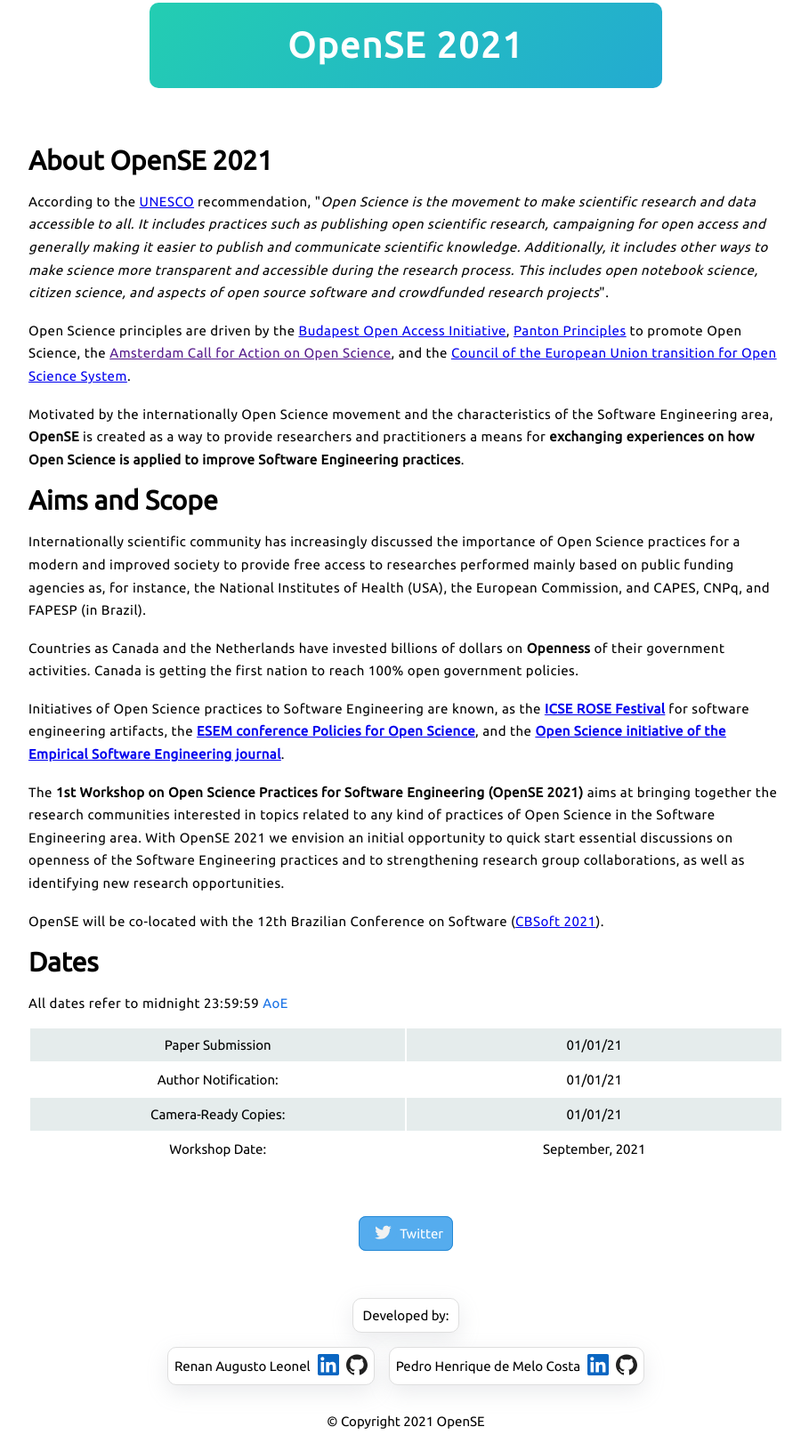
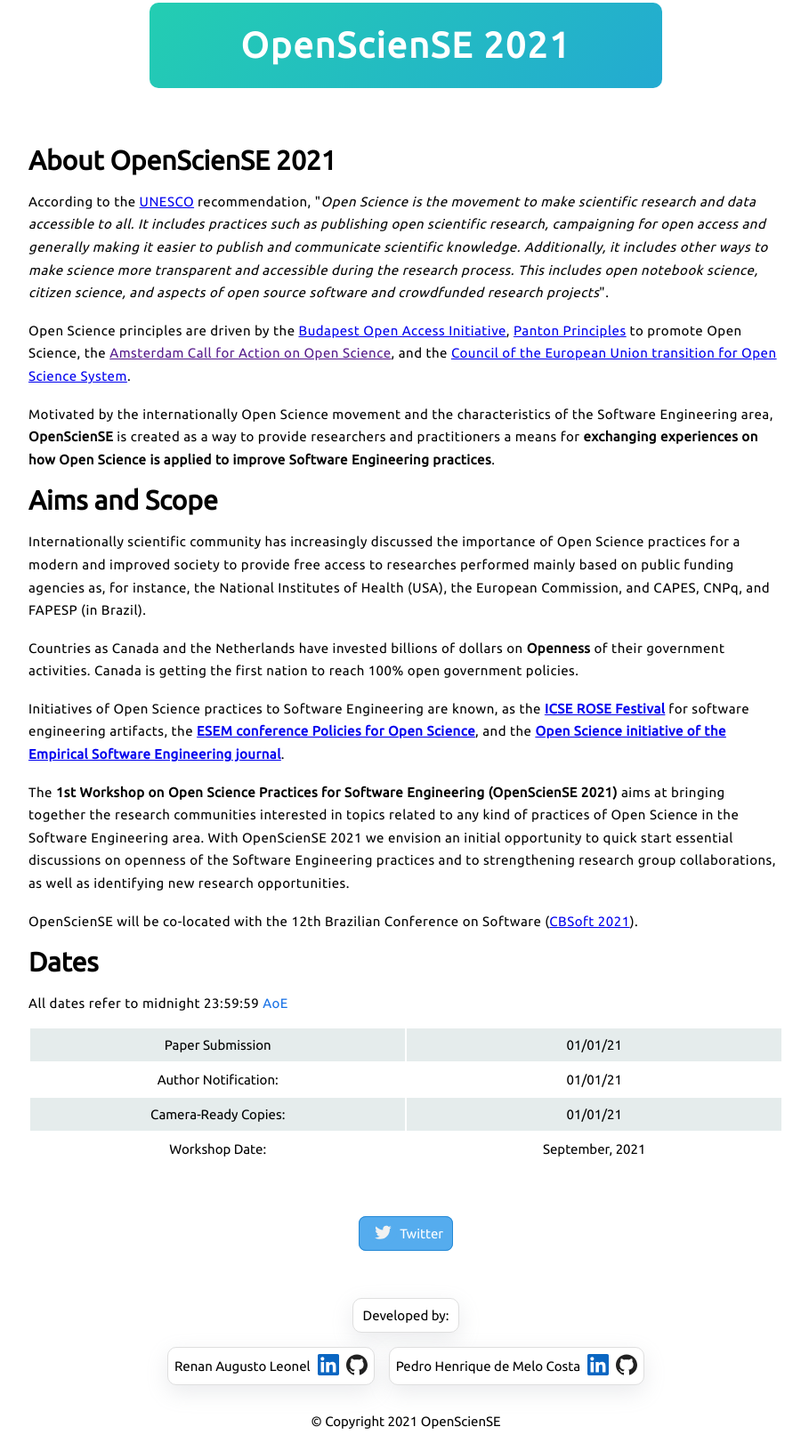
Before and after one commit to opensciense/opensciense2021, a plain HTML site: page index.html in a window 1280 px wide. Shown: the part 172-1794 px from the top of the page at 89% size, without its empty margins (184-1093 px from the left). Drawn offline with Linux system fonts and the light colour scheme.

Commit message:
Update index.html

```diff
--- a/index.html
+++ b/index.html
@@ -2,7 +2,7 @@
 <html>
     <head>
         <meta charset="utf-8">
-        <title>OpenSE 2021</title>
+        <title>OpenScienSE 2021</title>
         <link rel="stylesheet" href="./css/logo.css">
         <link rel="stylesheet" href="./css/main-page.css">
         <link rel="stylesheet" href="./css/header.css">
@@ -29,14 +29,14 @@
             <h2>I Workshop on Open Science Practices for Software Engineering</h1>
 
             <div id="logo">
-                <h1>OpenSE 2021</h1>
+                <h1>OpenScienSE 2021</h1>
             </div>
         </header>
 
         <div id="container">
             <div id="mainpage">
                 <div id="about">
-                    <h2>About OpenSE 2021</h2>
+                    <h2>About OpenScienSE 2021</h2>
                         <p>
 						According to the <a href="https://en.unesco.org/science-sustainable-future/open-science" target="_blank">UNESCO</a> recommendation, "<i>Open Science is the movement to make scientific research and data accessible to all. It includes practices such as publishing open scientific research, campaigning for open access and generally making it easier to publish and communicate scientific knowledge. Additionally, it includes other ways to make science more transparent and accessible during the research process. This includes open notebook science, citizen science, and aspects of open source software and crowdfunded research projects</i>".
 						</p>
@@ -50,7 +50,7 @@
 						</p>
 						<br>-->
 						<p>
-						Motivated by the internationally Open Science movement and the characteristics of the Software Engineering area, <b>OpenSE</b> is created as a way to provide researchers and practitioners a means for <b>exchanging experiences on how Open Science is applied to improve Software Engineering practices</b>.
+						Motivated by the internationally Open Science movement and the characteristics of the Software Engineering area, <b>OpenScienSE</b> is created as a way to provide researchers and practitioners a means for <b>exchanging experiences on how Open Science is applied to improve Software Engineering practices</b>.
 						</p>
 
                 </div>
@@ -70,11 +70,11 @@
 					</p>
 					<br>
 					<p>
-					The <b>1st Workshop on Open Science Practices for Software Engineering (OpenSE 2021)</b> aims at bringing together the research communities interested in topics related to any kind of practices of Open Science in the Software Engineering area. With OpenSE 2021 we envision an initial opportunity to quick start essential discussions on openness of the Software Engineering practices and to strengthening research group collaborations, as well as identifying new research opportunities.
+					The <b>1st Workshop on Open Science Practices for Software Engineering (OpenScienSE 2021)</b> aims at bringing together the research communities interested in topics related to any kind of practices of Open Science in the Software Engineering area. With OpenScienSE 2021 we envision an initial opportunity to quick start essential discussions on openness of the Software Engineering practices and to strengthening research group collaborations, as well as identifying new research opportunities.
 					</p>
 					<br>
 					<p>
-					OpenSE will be co-located with the 12th Brazilian Conference on Software (<a href="http://cbsoft2021.joinville.udesc.br" target="_blank">CBSoft 2021</a>).
+					OpenScienSE will be co-located with the 12th Brazilian Conference on Software (<a href="http://cbsoft2021.joinville.udesc.br" target="_blank">CBSoft 2021</a>).
 					</p>
 
 
@@ -108,7 +108,7 @@
 
         <div class="medias">
             <p>
-                <a class="twitter" href="https://twitter.com/OpenSE_BR" target="_blank">
+                <a class="twitter" href="https://twitter.com/OpenScienSE" target="_blank">
                     <img src="./images/twitter.svg" alt="Twitter">
                     Twitter
                 </a>
@@ -144,7 +144,7 @@
 
         <footer>
             <p>
-                &copy; Copyright 2021 OpenSE
+                &copy; Copyright 2021 OpenScienSE
             </p>
         </footer>
 
```
